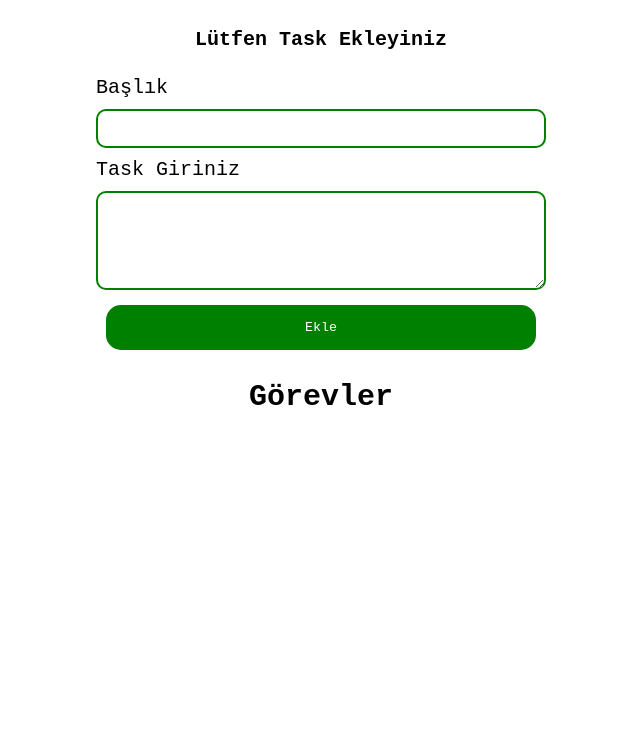
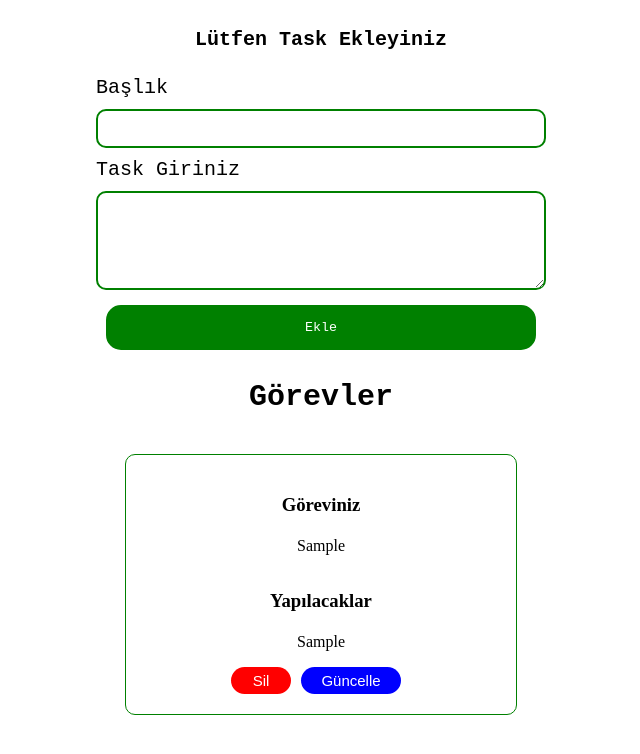
Before and after one commit to 0Suphan0/jira-app, a React (Vite) app: page / in a window 1280 px wide. Both pictures are taken after typing "Sample", "Sample" into the empty fields and a click on the button "Ekle". Shown: the top 754 px of the page, without its empty margins (319-959 px from the left). Built offline with nearby package versions, Linux system fonts and the light colour scheme.

Commit message:
Tasklar diziye eklendi ve alt componente props olarak gecildi

```diff
--- a/src/App.css
+++ b/src/App.css
@@ -52,3 +52,48 @@
     font-family: monospace;
     font-size: 30px;
 }
+
+.task-show{
+    display: flex;
+    border: 1px solid green;
+    border-radius: 10px;
+    width: 350px;
+    padding: 20px;
+    margin: 20px;
+    flex-direction: column;
+    align-items: center;
+}
+
+.task-list{
+    display: flex;
+    flex-wrap: wrap;
+    justify-content: center;
+
+}
+
+.task-title{
+    margin-bottom: 5px;
+}
+
+
+.btn-delete{
+    padding: 5px;
+    font-size: 15px;
+    width: 60px;
+    border: none;
+    border-radius: 30px;
+    background-color: red;
+    color: white;
+    margin-right: 10px;
+}
+
+.btn-edit{
+    padding: 5px;
+    font-size: 15px;
+    width: 100px;
+    border: none;
+    border-radius: 30px;
+    background-color: blue;
+    color: white;
+    margin-right: 10px;
+}
--- a/src/App.jsx
+++ b/src/App.jsx
@@ -5,8 +5,22 @@ import TaskList from './components/TaskList'
 
 function App() {
 
- let createTask = (title,description) =>{
-  console.log(title,description)
+ const [tasks, setTasks] = useState([])
+
+ const createTask = (title,description) =>{
+
+  const createdTask=[
+    ...tasks,{
+      id:Math.round(Math.random()*9999),
+      title:title,
+      description:description
+    }
+  ]
+
+  setTasks(createdTask);
+
+  console.log(createdTask);
+
  }
 
   return (
@@ -14,7 +28,7 @@ function App() {
     <div className='appDiv'>
       <TaskCreate onCreate={createTask}/>
       <h1 className='tasksHeader'>Görevler</h1>
-      <TaskList/>
+      <TaskList tasks={tasks}/>
       </div>
 
     </>
--- a/src/components/TaskList.jsx
+++ b/src/components/TaskList.jsx
@@ -1,5 +1,16 @@
-function TaskList() {
-    return ( <></> );
+import TaskShow from "./TaskShow";
+
+
+function TaskList({tasks}) {
+    return (
+        <div className="task-list">
+        {tasks.map((task,index)=>{
+            return <TaskShow key={index} task={task}/>
+        })}
+
+        </div>
+
+        );
 }
 
 export default TaskList;
--- /dev/null
+++ b/src/components/TaskShow.jsx
@@ -0,0 +1,18 @@
+function TaskShow({task}) {
+    return (
+      <div className="task-show">
+        <h3 className="task-title">Göreviniz</h3>
+        <p>{task.title}</p>
+        <h3 className="task-title">Yapılacaklar</h3>
+        <p>{task.description}</p>
+
+        <div>
+        <button className="btn-delete">Sil</button>
+        <button className="btn-edit">Güncelle</button>
+        </div>
+
+      </div>
+     );
+}
+
+export default TaskShow;
```
